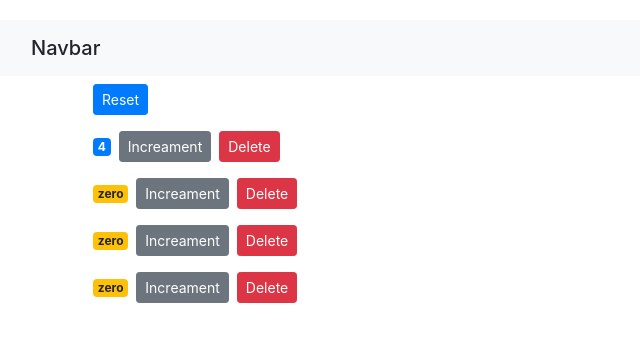
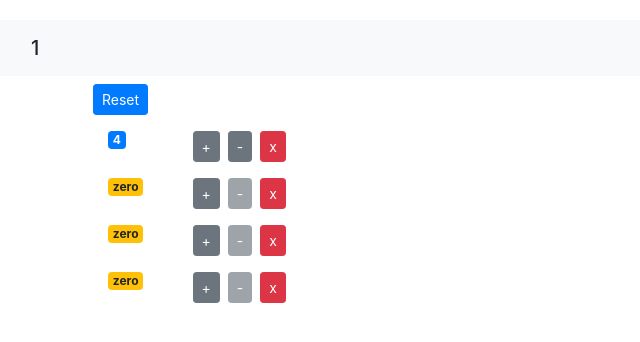
Before and after one commit to sepehr71/react-app, a React (Create React App) app: page / in a window 1280 px wide. Shown: the top 342 px of the page, without its empty margins (0-640 px from the left). Built offline with nearby package versions, Linux system fonts and the light colour scheme.

Commit message:
completting exercise composing comp

```diff
--- a/src/App.js
+++ b/src/App.js
@@ -19,7 +19,18 @@ class App extends Component {
     counters[index].value++;
     this.setState({counters})
 
- }
+ };
+
+ handleDecrement = counter => {
+  const counters = [...this.state.counters];
+  const index = counters.indexOf(counter);
+  counters[index] = {...counter};
+  if(counters[index].value>0){
+    counters[index].value--;
+    this.setState({counters})
+  }
+ };
+
 handleDelete = (counterId) => {
    const counters = this.state.counters.filter(f => f.id !== counterId);
    this.setState({counters});
@@ -35,13 +46,14 @@ handleDelete = (counterId) => {
   render() {
     return (
        <React.Fragment>
-        <NavBar />
+        <NavBar  totalCounts= {this.state.counters.filter(c => c.value>0).length}/>
       <main className='container'>
          <Counters
          counters = {this.state.counters}
          onReset = {this.handleReset}
          onDelete = { this.handleDelete}
          onIncrement = { this.handleIncrement}
+         onDecrement = {this.handleDecrement}
          />
       </main>
       </React.Fragment>
--- a/src/components/counter.jsx
+++ b/src/components/counter.jsx
@@ -1,23 +1,35 @@
 import React, { Component } from 'react';
 
 class Counter extends Component {
-
     render() {
         return(
-               <div>
+               <div className='container'>
+                <div className='row'>
+
+                <div className='col col-1'>
                 <span className={this.getBadge()}>{this.formatcount()}</span>
+                </div>
+
+                <div className='col'>
+
                 <button
                 onClick={() => this.props.onIncrement(this.props.counter)}
-                className='btn btn-secondary btn-sm'>
-                Increament
+                className='btn btn-secondary btn-sm'>+
+                </button>
+
+                <button
+                onClick={() => this.props.onDecrement(this.props.counter)}
+                className='btn btn-secondary btn-sm m-2'
+                disabled={this.props.counter.value === 0 ? 'disabled' : ""}>-
                 </button>
 
                 <button
                 onClick={() => this.props.onDelete(this.props.counter.id)}
-                className='btn btn-danger btn-sm m-2'>
-                Delete
+                className='btn btn-danger btn-sm'>x
                 </button>
 
+                </div>
+                </div>
                </div>
         )
     }
--- a/src/components/counters.jsx
+++ b/src/components/counters.jsx
@@ -3,10 +3,9 @@ import Counter from './counter';
 
 class Counters extends Component {
     render() {
-        const {onReset , counters , onDelete , onIncrement} = this.props;
+        const {onReset , counters , onDelete , onIncrement , onDecrement} = this.props;
         return (
             <div>
-
                 <button
                  onClick={onReset}
                  className="btn btn-primary btn-sm m-2">Reset
@@ -17,6 +16,7 @@ class Counters extends Component {
            key = {counter.id}
            onDelete = {onDelete}
            onIncrement = {onIncrement}
+           onDecrement = {onDecrement}
            counter = {counter}
            />
            ))}
--- a/src/components/navbar.jsx
+++ b/src/components/navbar.jsx
@@ -4,10 +4,9 @@ class NavBar extends Component {
         return (
             <nav class="navbar bg-light">
             <div class="container-fluid">
-            <span class="navbar-brand mb-0 h1">Navbar</span>
+            <span class="navbar-brand mb-0 h1">{this.props.totalCounts}</span>
   </div>
 </nav>
-
         );
     }
 }
```
